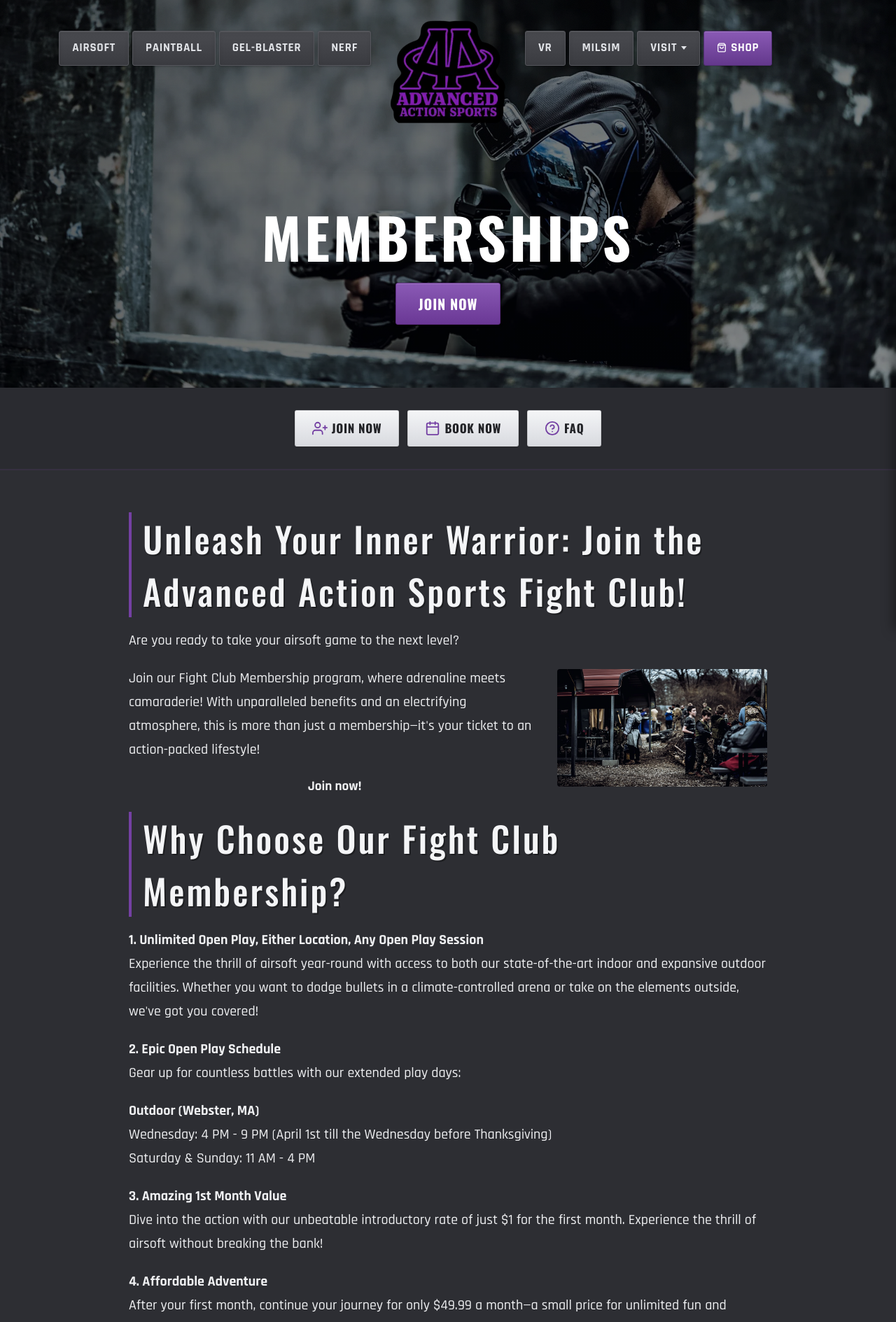
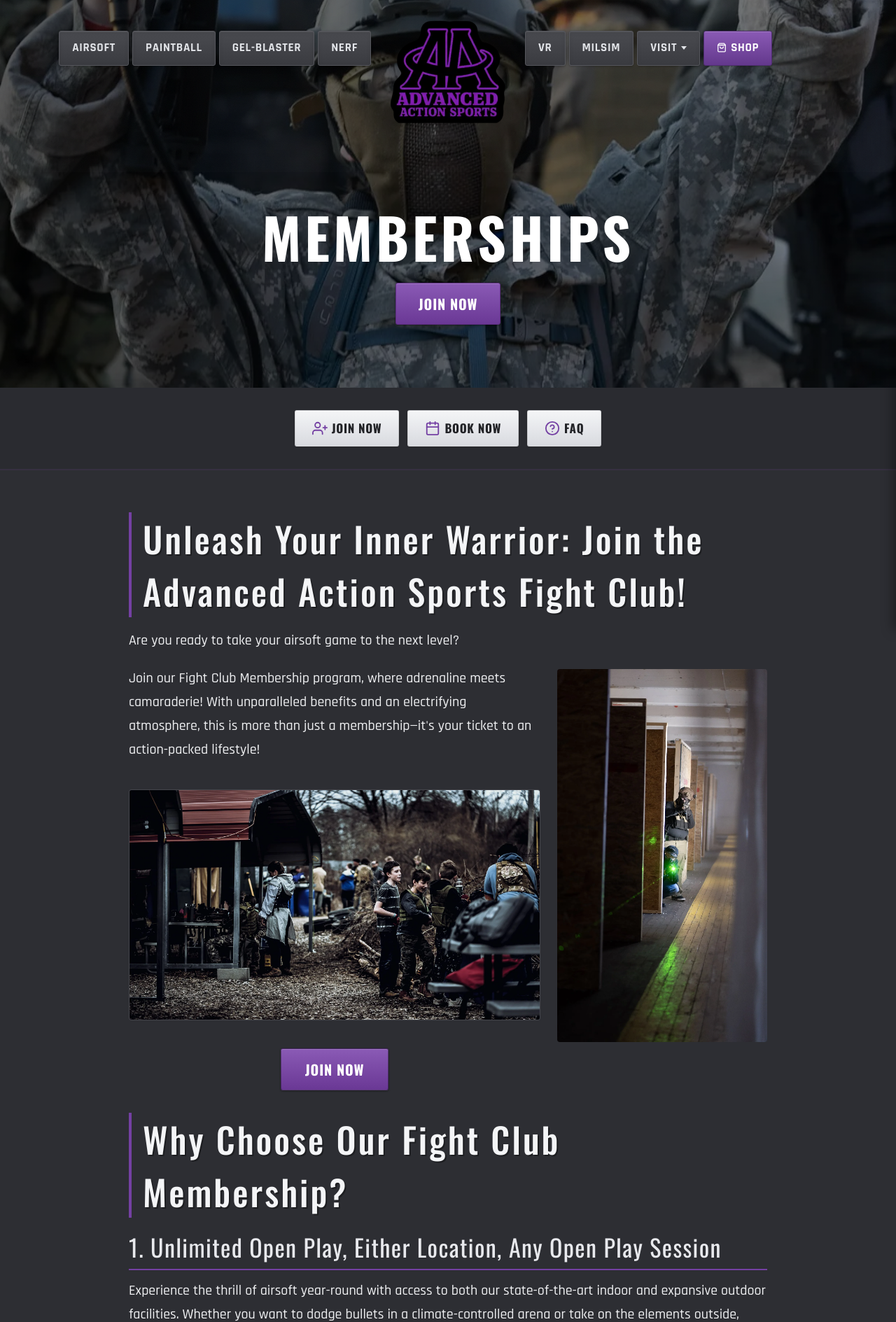
Before and after one commit to amelv/advanced-action-sports, a Jekyll site: the page built from memberships/index.html, in a window 1280 px wide. Shown: the top 1889 px of the page at 70% size. Built offline with Jekyll 4.4.1, drawn with Linux system fonts in a browser that asks for light colours.

Commit message:
Memberships: celebrating hero, laser-peek float, full-width gearing-up, h3 numbered list, purple join buttons

```diff
--- a/_layouts/default.html
+++ b/_layouts/default.html
@@ -316,6 +316,8 @@
     .page-content h2 { font-family: 'Oswald', sans-serif; font-weight: 500; font-size: clamp(34px, 5vw, 50px); color: #f4f5f7; margin-bottom: 16px; letter-spacing: 0.06em; text-shadow: 2px 2px 0 rgba(0,0,0,0.35); border-left: 4px solid #7440a3; padding-left: 16px; }
     .page-content h3 { font-family: 'Oswald', sans-serif; font-weight: 400; font-size: clamp(24px, 3.5vw, 34px); color: #e8e9ed; margin-bottom: 12px; letter-spacing: 0.04em; border-bottom: 2px solid #7440a3; padding-bottom: 6px; }
     .page-content .content-logo { display: block; margin: 0 auto 24px; max-width: 280px; height: auto; }
+    .page-content .btn-wrapper { text-align: center; margin: 32px 0; }
+    .page-content .btn-wrapper .btn { font-size: 20px; padding: 14px 34px; }
     .page-content p { font-size: 20px; color: #f0f1f3; margin-bottom: 20px; line-height: 1.7; }
     .page-content p:last-child { margin-bottom: 0; }
     .content-image { margin: 40px 0; background: #383940; border-radius: 4px; border: 1px solid rgba(255,255,255,0.06); aspect-ratio: 16/9; overflow: hidden; display: flex; align-items: center; justify-content: center; color: #888b92; font-size: 14px; text-transform: uppercase; letter-spacing: 0.05em; }
--- a/memberships/index.html
+++ b/memberships/index.html
@@ -7,11 +7,11 @@ og_description: "Join the Fight Club at Advanced Action Sports in Webster and Gr
 robots: "noindex"
 ---
 
-{% include page-hero.html hero_title="MEMBERSHIPS" hero_btn_url="https://waivermaster.com/sign.html?q=DPJVWWZHYXY5V" hero_btn_text="Join Now" hero_bg_img="airsoft-player-barricade-aiming.webp" hero_bg_alt="Airsoft player with tactical helmet aiming over a barricade" %}
+{% include page-hero.html hero_title="MEMBERSHIPS" hero_btn_url="https://waivermaster.com/sign.html?q=DPJVWWZHYXY5V" hero_btn_text="Join Now" hero_bg_img="airsoft-player-celebrating.webp" hero_bg_alt="Airsoft player raising gun and fist in the air celebrating a win" %}
 
   <section class="page-actions">
     <div class="container">
-      <a href="https://waivermaster.com/sign.html?q=DPJVWWZHYXY5V" target="_blank" rel="noreferrer noopener" class="btn"><svg viewBox="0 0 24 24" width="14" height="14" fill="none" stroke="currentColor" stroke-width="2" stroke-linecap="round" stroke-linejoin="round" style="margin-right: 6px;"><path d="M16 21v-2a4 4 0 0 0-4-4H5a4 4 0 0 0-4 4v2"/><circle cx="8.5" cy="7" r="4"/><line x1="23" y1="11" x2="17" y2="11"/><line x1="20" y1="8" x2="20" y2="14"/></svg>Join Now</a>
+      <a href="https://waivermaster.com/sign.html?q=DPJVWWZHYXY5V" target="_blank" rel="noreferrer noopener" class="btn btn-primary"><svg viewBox="0 0 24 24" width="14" height="14" fill="none" stroke="currentColor" stroke-width="2" stroke-linecap="round" stroke-linejoin="round" style="margin-right: 6px;"><path d="M16 21v-2a4 4 0 0 0-4-4H5a4 4 0 0 0-4 4v2"/><circle cx="8.5" cy="7" r="4"/><line x1="23" y1="11" x2="17" y2="11"/><line x1="20" y1="8" x2="20" y2="14"/></svg>Join Now</a>
       <a href="https://advancedactionsports.square.site/s/appointments" target="_blank" rel="noreferrer noopener" class="btn"><svg viewBox="0 0 24 24" width="14" height="14" fill="none" stroke="currentColor" stroke-width="2" stroke-linecap="round" stroke-linejoin="round" style="margin-right: 6px;"><rect x="3" y="4" width="18" height="18" rx="2" ry="2"/><line x1="16" y1="2" x2="16" y2="6"/><line x1="8" y1="2" x2="8" y2="6"/><line x1="3" y1="10" x2="21" y2="10"/></svg>Book Now</a>
       <a href="#faq" class="btn"><svg viewBox="0 0 24 24" width="14" height="14" fill="none" stroke="currentColor" stroke-width="2" stroke-linecap="round" stroke-linejoin="round" style="margin-right: 6px;"><circle cx="12" cy="12" r="10"/><path d="M9.09 9a3 3 0 0 1 5.83 1c0 2-3 3-3 3"/><line x1="12" y1="17" x2="12.01" y2="17"/></svg>FAQ</a>
     </div>
@@ -21,51 +21,58 @@ robots: "noindex"
     <div class="container">
       <h2>Unleash Your Inner Warrior: Join the Advanced Action Sports Fight Club!</h2>
       <p>Are you ready to take your airsoft game to the next level?</p>
-      <img src="{{ site.baseurl }}/assets/images/players-gearing-up.webp" alt="Airsoft and paintball players preparing for a match, gearing up and socializing" class="content-float-right" loading="lazy">
+      <img src="{{ site.baseurl }}/assets/images/airsoft-indoor-laser-peek.webp" alt="Indoor arena corridor with player aiming around a corner, laser beams visible across the room" class="content-float-right" loading="lazy">
       <p>Join our Fight Club Membership program, where adrenaline meets camaraderie! With unparalleled benefits and an electrifying atmosphere, this is more than just a membership—it's your ticket to an action-packed lifestyle!</p>
 
-      <p style="text-align: center; font-weight: 700; font-size: 1.2rem;"><a href="https://waivermaster.com/sign.html?q=DPJVWWZHYXY5V" target="_blank" rel="noreferrer noopener">Join now!</a></p>
+      <div class="content-image">
+        <img src="{{ site.baseurl }}/assets/images/players-gearing-up.webp" alt="Airsoft and paintball players preparing for a match, gearing up and socializing" loading="lazy">
+      </div>
+
+      <div class="btn-wrapper">
+        <a href="https://waivermaster.com/sign.html?q=DPJVWWZHYXY5V" target="_blank" rel="noreferrer noopener" class="btn btn-primary">Join Now</a>
+      </div>
 
       <h2>Why Choose Our Fight Club Membership?</h2>
 
-      <p><strong>1. Unlimited Open Play, Either Location, Any Open Play Session</strong><br>
-      Experience the thrill of airsoft year-round with access to both our state-of-the-art indoor and expansive outdoor facilities. Whether you want to dodge bullets in a climate-controlled arena or take on the elements outside, we've got you covered!</p>
+      <h3>1. Unlimited Open Play, Either Location, Any Open Play Session</h3>
+      <p>Experience the thrill of airsoft year-round with access to both our state-of-the-art indoor and expansive outdoor facilities. Whether you want to dodge bullets in a climate-controlled arena or take on the elements outside, we've got you covered!</p>
 
-      <p><strong>2. Epic Open Play Schedule</strong><br>
-      Gear up for countless battles with our extended play days:</p>
-
+      <h3>2. Epic Open Play Schedule</h3>
+      <p>Gear up for countless battles with our extended play days:</p>
       <p><strong>Outdoor (Webster, MA)</strong><br>
       Wednesday: 4 PM - 9 PM (April 1st till the Wednesday before Thanksgiving)<br>
       Saturday & Sunday: 11 AM - 4 PM</p>
 
-      <p><strong>3. Amazing 1st Month Value</strong><br>
-      Dive into the action with our unbeatable introductory rate of just $1 for the first month. Experience the thrill of airsoft without breaking the bank!</p>
+      <h3>3. Amazing 1st Month Value</h3>
+      <p>Dive into the action with our unbeatable introductory rate of just $1 for the first month. Experience the thrill of airsoft without breaking the bank!</p>
 
-      <p><strong>4. Affordable Adventure</strong><br>
-      After your first month, continue your journey for only $49.99 a month—a small price for unlimited fun and excitement!</p>
+      <h3>4. Affordable Adventure</h3>
+      <p>After your first month, continue your journey for only $49.99 a month—a small price for unlimited fun and excitement!</p>
 
-      <p><strong>5. Commitment Has Its Perks</strong><br>
-      Lock in your membership for a full year agreement and enjoy the peace of mind that comes with guaranteed access to all our thrilling airsoft events!</p>
+      <h3>5. Commitment Has Its Perks</h3>
+      <p>Lock in your membership for a full year agreement and enjoy the peace of mind that comes with guaranteed access to all our thrilling airsoft events!</p>
 
-      <p><strong>6. Flexibility When You Need It</strong><br>
-      After a year agreement, switch to a flexible month-to-month plan. Continue your adventures or bow out gracefully—it's entirely up to you!</p>
+      <h3>6. Flexibility When You Need It</h3>
+      <p>After a year agreement, switch to a flexible month-to-month plan. Continue your adventures or bow out gracefully—it's entirely up to you!</p>
 
-      <p><strong>7. Exclusive Discounts Await</strong><br>
-      As a member, enjoy special discounts on tournaments and exclusive events. Play more, pay less!</p>
+      <h3>7. Exclusive Discounts Await</h3>
+      <p>As a member, enjoy special discounts on tournaments and exclusive events. Play more, pay less!</p>
 
-      <p><strong>8. Join the Ultimate Community</strong><br>
-      Become part of a passionate airsoft family! Forge new friendships, engage in friendly competition, and share your love for the game with fellow enthusiasts.</p>
+      <h3>8. Join the Ultimate Community</h3>
+      <p>Become part of a passionate airsoft family! Forge new friendships, engage in friendly competition, and share your love for the game with fellow enthusiasts.</p>
 
-      <p><strong>9. Sharpen Your Skills</strong><br>
-      Regular play enhances your tactics and techniques—whether you're a newbie or a seasoned pro. Level up your game with every session!</p>
+      <h3>9. Sharpen Your Skills</h3>
+      <p>Regular play enhances your tactics and techniques—whether you're a newbie or a seasoned pro. Level up your game with every session!</p>
 
-      <p><strong>10. Hassle-Free Payments</strong><br>
-      Our convenient payment options ensure you never miss a moment of action. Membership dues are billed directly to your credit card, so you can focus on what really matters—playing hard!</p>
+      <h3>10. Hassle-Free Payments</h3>
+      <p>Our convenient payment options ensure you never miss a moment of action. Membership dues are billed directly to your credit card, so you can focus on what really matters—playing hard!</p>
 
       <h2>Ready to Join the Fight?</h2>
       <p>Don't miss out on the ultimate airsoft experience! Become a member of the Advanced Action Sports Fight Club today and transform your weekends into epic battles. Join us, and let's make every shot count!</p>
 
-      <p style="text-align: center; font-weight: 700; font-size: 1.2rem;"><a href="https://waivermaster.com/sign.html?q=DPJVWWZHYXY5V" target="_blank" rel="noreferrer noopener">Join now!</a></p>
+      <div class="btn-wrapper">
+        <a href="https://waivermaster.com/sign.html?q=DPJVWWZHYXY5V" target="_blank" rel="noreferrer noopener" class="btn btn-primary">Join Now</a>
+      </div>
     </div>
   </section>
 
```
Also changed, not shown: assets/images/ASSET-MASTER.md (+4 -2 lines).
